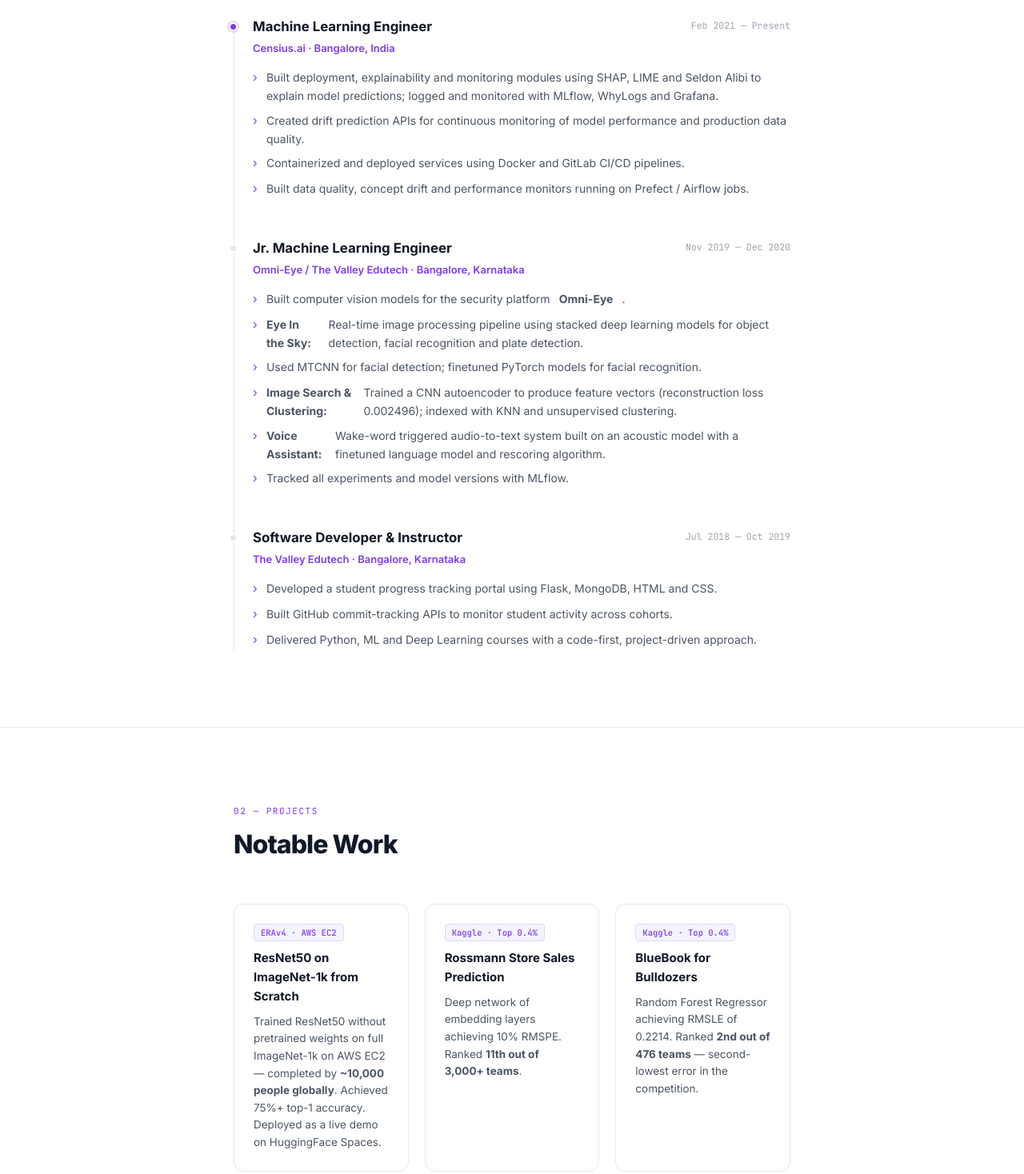
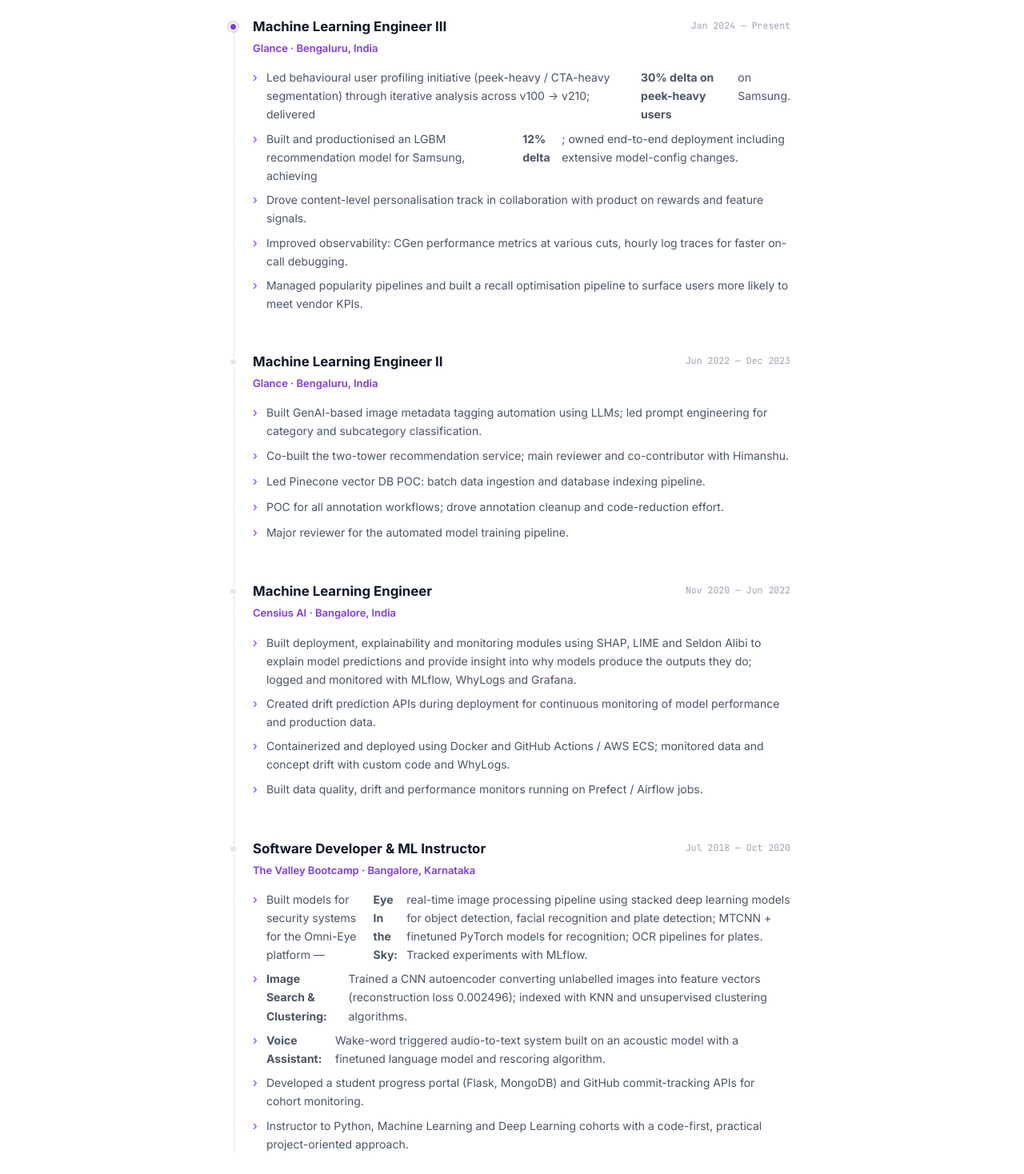
Before and after one commit to VishakBharadwaj94/vishak-resume, a website: page index.html in a window 1280 px wide. Shown: the part 1000-2468 px from the top of the page at 80% size. Drawn offline with Linux system fonts and the light colour scheme.

Commit message:
Add Glance (ML II & III), fix dates, merge Valley Bootcamp, extend page height

```diff
--- a/index.html
+++ b/index.html
@@ -619,46 +619,63 @@
       <div class="timeline-item fade-in">
         <div class="t-dot"></div>
         <div class="job-header">
-          <div class="job-title">Machine Learning Engineer</div>
-          <div class="job-date">Feb 2021 — Present</div>
+          <div class="job-title">Machine Learning Engineer III</div>
+          <div class="job-date">Jan 2024 — Present</div>
         </div>
-        <div class="job-company">Censius.ai · Bangalore, India</div>
+        <div class="job-company">Glance · Bengaluru, India</div>
         <ul class="job-bullets">
-          <li>Built deployment, explainability and monitoring modules using SHAP, LIME and Seldon Alibi to explain model predictions; logged and monitored with MLflow, WhyLogs and Grafana.</li>
-          <li>Created drift prediction APIs for continuous monitoring of model performance and production data quality.</li>
-          <li>Containerized and deployed services using Docker and GitLab CI/CD pipelines.</li>
-          <li>Built data quality, concept drift and performance monitors running on Prefect / Airflow jobs.</li>
+          <li>Led behavioural user profiling initiative (peek-heavy / CTA-heavy segmentation) through iterative analysis across v100 → v210; delivered <strong>30% delta on peek-heavy users</strong> on Samsung.</li>
+          <li>Built and productionised an LGBM recommendation model for Samsung, achieving <strong>12% delta</strong>; owned end-to-end deployment including extensive model-config changes.</li>
+          <li>Drove content-level personalisation track in collaboration with product on rewards and feature signals.</li>
+          <li>Improved observability: CGen performance metrics at various cuts, hourly log traces for faster on-call debugging.</li>
+          <li>Managed popularity pipelines and built a recall optimisation pipeline to surface users more likely to meet vendor KPIs.</li>
         </ul>
       </div>
 
       <div class="timeline-item fade-in">
         <div class="t-dot past"></div>
         <div class="job-header">
-          <div class="job-title">Jr. Machine Learning Engineer</div>
-          <div class="job-date">Nov 2019 — Dec 2020</div>
+          <div class="job-title">Machine Learning Engineer II</div>
+          <div class="job-date">Jun 2022 — Dec 2023</div>
         </div>
-        <div class="job-company">Omni-Eye / The Valley Edutech · Bangalore, Karnataka</div>
+        <div class="job-company">Glance · Bengaluru, India</div>
         <ul class="job-bullets">
-          <li>Built computer vision models for the security platform <strong>Omni-Eye</strong>.</li>
-          <li><strong>Eye In the Sky:</strong> Real-time image processing pipeline using stacked deep learning models for object detection, facial recognition and plate detection.</li>
-          <li>Used MTCNN for facial detection; finetuned PyTorch models for facial recognition.</li>
-          <li><strong>Image Search &amp; Clustering:</strong> Trained a CNN autoencoder to produce feature vectors (reconstruction loss 0.002496); indexed with KNN and unsupervised clustering.</li>
-          <li><strong>Voice Assistant:</strong> Wake-word triggered audio-to-text system built on an acoustic model with a finetuned language model and rescoring algorithm.</li>
-          <li>Tracked all experiments and model versions with MLflow.</li>
+          <li>Built GenAI-based image metadata tagging automation using LLMs; led prompt engineering for category and subcategory classification.</li>
+          <li>Co-built the two-tower recommendation service; main reviewer and co-contributor with Himanshu.</li>
+          <li>Led Pinecone vector DB POC: batch data ingestion and database indexing pipeline.</li>
+          <li>POC for all annotation workflows; drove annotation cleanup and code-reduction effort.</li>
+          <li>Major reviewer for the automated model training pipeline.</li>
         </ul>
       </div>
 
       <div class="timeline-item fade-in">
         <div class="t-dot past"></div>
         <div class="job-header">
-          <div class="job-title">Software Developer &amp; Instructor</div>
-          <div class="job-date">Jul 2018 — Oct 2019</div>
+          <div class="job-title">Machine Learning Engineer</div>
+          <div class="job-date">Nov 2020 — Jun 2022</div>
         </div>
-        <div class="job-company">The Valley Edutech · Bangalore, Karnataka</div>
+        <div class="job-company">Censius AI · Bangalore, India</div>
         <ul class="job-bullets">
-          <li>Developed a student progress tracking portal using Flask, MongoDB, HTML and CSS.</li>
-          <li>Built GitHub commit-tracking APIs to monitor student activity across cohorts.</li>
-          <li>Delivered Python, ML and Deep Learning courses with a code-first, project-driven approach.</li>
+          <li>Built deployment, explainability and monitoring modules using SHAP, LIME and Seldon Alibi to explain model predictions and provide insight into why models produce the outputs they do; logged and monitored with MLflow, WhyLogs and Grafana.</li>
+          <li>Created drift prediction APIs during deployment for continuous monitoring of model performance and production data.</li>
+          <li>Containerized and deployed using Docker and GitHub Actions / AWS ECS; monitored data and concept drift with custom code and WhyLogs.</li>
+          <li>Built data quality, drift and performance monitors running on Prefect / Airflow jobs.</li>
+        </ul>
+      </div>
+
+      <div class="timeline-item fade-in">
+        <div class="t-dot past"></div>
+        <div class="job-header">
+          <div class="job-title">Software Developer &amp; ML Instructor</div>
+          <div class="job-date">Jul 2018 — Oct 2020</div>
+        </div>
+        <div class="job-company">The Valley Bootcamp · Bangalore, Karnataka</div>
+        <ul class="job-bullets">
+          <li>Built models for security systems for the Omni-Eye platform — <strong>Eye In the Sky:</strong> real-time image processing pipeline using stacked deep learning models for object detection, facial recognition and plate detection; MTCNN + finetuned PyTorch models for recognition; OCR pipelines for plates. Tracked experiments with MLflow.</li>
+          <li><strong>Image Search &amp; Clustering:</strong> Trained a CNN autoencoder converting unlabelled images into feature vectors (reconstruction loss 0.002496); indexed with KNN and unsupervised clustering algorithms.</li>
+          <li><strong>Voice Assistant:</strong> Wake-word triggered audio-to-text system built on an acoustic model with a finetuned language model and rescoring algorithm.</li>
+          <li>Developed a student progress portal (Flask, MongoDB) and GitHub commit-tracking APIs for cohort monitoring.</li>
+          <li>Instructor to Python, Machine Learning and Deep Learning cohorts with a code-first, practical project-oriented approach.</li>
         </ul>
       </div>
 
```
Also changed, not shown: resume-print.html (+35 -22 lines), 1 other file.
